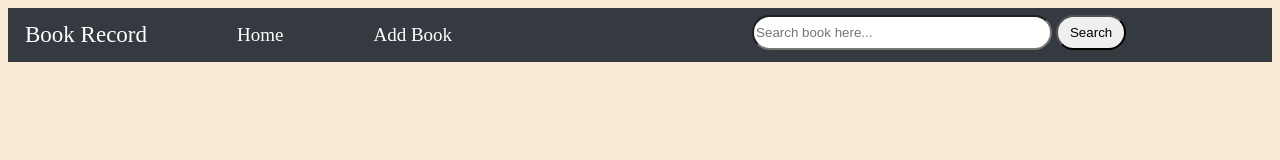
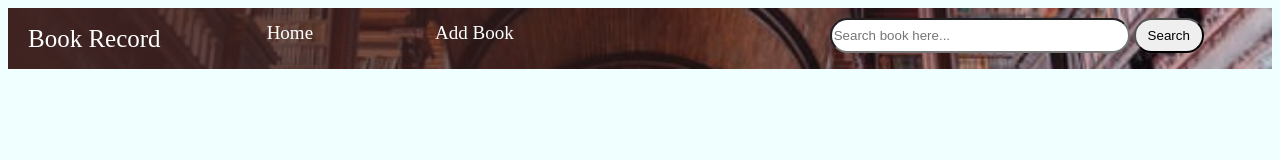
Before and after one commit to BandiniKohare2001/Manage--Library, a plain HTML site: page index.html in a window 1280 px wide. Drawn offline with Linux system fonts and the light colour scheme.

Commit message:
add new changes

```diff
--- a/index.html
+++ b/index.html
@@ -3,24 +3,57 @@
 <head>
     <title>main</title>
     <style>
-        body{
-    background-color: antiquewhite;
-}
+/*
 nav{
-    background-color: #343a40!important;
+    background-image: linear-gradient(to right, #3f2321, transparent), url(img/banner.jpeg);
+    background-size: cover;
     display: flex;
     flex-direction: row;
     justify-content: flex-start;
-    padding: 7px 7px 7px 7px;
-    height: 40px;
+
+
+}*/
+body{
+    background-color:azure
+}
+nav{
+
+    background-image: linear-gradient(to right, #3f2321, transparent), url(img/banner.jpeg);
+    background-size:cover;
+    background-repeat: no-repeat;
+    display: flex;
+    flex-direction: row;
+    justify-content: flex-start;
+    overflow: hidden;
+
+}
+nav ul{
+    list-style-type: none;
+    margin: 0;
+    padding: 0;
+}
+nav li{
+    float: left;
+}
+nav li a{
+    display: block;
+    color: white;
+    text-align: center;
+    padding: 14px 16px;
+    text-decoration: none;
+}
+nav li a:hover{
+    background-color: #e08888;
+    margin-top: 5px;
+    border-radius: 5px;
 }
 .navbar-brand{
     color: #fff;
     text-decoration: none;
-    font-size: 23px;
+    font-size: 25px;
     margin-top: auto;
     margin-bottom: auto;
-    margin-left: 10px;
+    margin-left: 20px;
 }
 .home-img{
     height: 20px;
@@ -60,6 +93,7 @@ nav{
     border-radius: 20px;
     border-style: solid black;
     margin-left: 300px;
+    margin-top: 10px;
 }
     </style>
 </head>
@@ -67,11 +101,10 @@ nav{
 <body>
     <nav class="nav">
         <a class="navbar-brand" href="#">Book Record</a>
-
-        <a class="nav-home" href="index.html"> Home</a>
-        <a class="nav-home" href="./pages/addbook1.html"> Add Book</a>
-
-
+<ul>
+        <li><a class="nav-home" href="index.html"> Home</a></li>
+        <li><a class="nav-home" href="./pages/addbook1.html"> Add Book</a></li>
+</ul>
         <form>
             <input class="search-bar" id="searchTxt" type="search" placeholder="Search book here..."
                 aria-label="Search">
```
Also changed, not shown: pages/addbook1.html (+20 -3 lines), img/banner.jpeg (added), img/banner2.jpeg (added).
